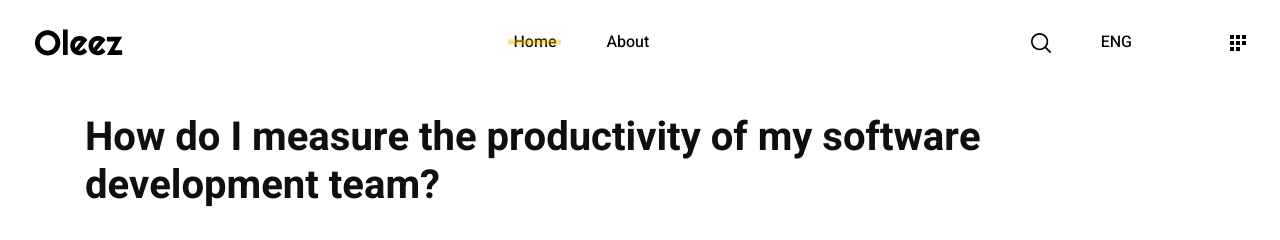
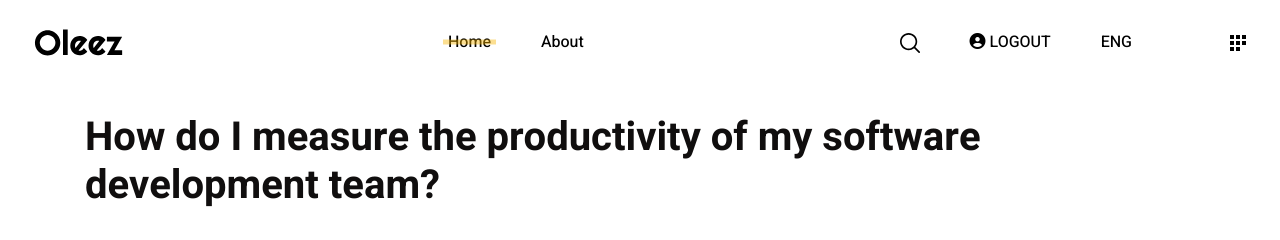
Before and after one commit to davideke1/-, a Django app: page /1/ in a window 1280 px wide. Shown: the top 240 px of the page. Run offline with Django 3.2, Linux system fonts and the light colour scheme; a user stored in the database is signed in; data comes from the database, SQL or seed files in the repository; some libraries are stand-ins or nearby versions.

Commit message:
Update base and login template

```diff
--- a/crud_blog/templates/crud_blog/base.html
+++ b/crud_blog/templates/crud_blog/base.html
@@ -11,6 +11,7 @@
     <link rel="stylesheet" href="{% static "vendors/slick-carousel/slick.css" %}">
     <link rel="stylesheet" href="{% static "vendors/slick-carousel/slick-theme.css" %}">
     <link rel="stylesheet" href="{% static "css/style.css" %}">
+    <link rel="shortcut icon" href="{% static "images/Logo_2.svg" %}" type="image/x-icon">
     <script src="https://kit.fontawesome.com/6e47be172b.js" crossorigin="anonymous"></script>
     <script src="{% static "vendors/jquery/jquery.min.js" %}"></script>
     <script src="{% static "js/loader.js" %}"></script>
@@ -29,11 +30,19 @@
                     <img src="{% static 'images/search.svg' %}" alt="search" />
                     </a>
                 </li>
+                {% if not user.is_authenticated %}
                 <li class="nav-item">
-                    <a class="nav-link nav-link-btn" href="#!">
-                        <i class="fa fa-user-circle" aria-hidden="true"></i> LOGIN
+                    <a class="nav-link" href="{% url 'blog:register' %}">
+                        <i class="fa fa-user-circle" aria-hidden="true"></i> REGISTER
                     </a>
                 </li>
+                {% else %}
+                <li class="nav-item">
+                    <a class="nav-link" href="{% url 'blog:logout' %}">
+                        <i class="fa fa-user-circle" aria-hidden="true"></i> LOGOUT
+                    </a>
+                </li>
+                {% endif %}
                 <li class="nav-item dropdown d-none d-sm-block">
                     <a
                     class="nav-link dropdown-toggle"
@@ -88,6 +97,12 @@
                 <li class="nav-item">
                     <a class="nav-link" href="{% url 'blog:register' %}">
                         <i class="fa fa-user-circle" aria-hidden="true"></i> REGISTER
+                    </a>
+                </li>
+                {% else %}
+                <li class="nav-item">
+                    <a class="nav-link" href="{% url 'blog:logout' %}">
+                        <i class="fa fa-user-circle" aria-hidden="true"></i> LOGOUT
                     </a>
                 </li>
                 {% endif %}
--- a/crud_blog/templates/crud_blog/login.html
+++ b/crud_blog/templates/crud_blog/login.html
@@ -64,6 +64,12 @@ Oleez :: Login
                             Register
                         </a>
                     </p>
+                    <p class="h5 text-muted d-flex mb-3">
+                        Forgotten Password?
+                        <a href="{% url "blog:password_reset" %}" class="register_link">
+                            Reset
+                        </a>
+                    </p>
                     <button type="submit" class="btn btn-primary btn-block">Submit</button>
                 </div>
             </form>
```
